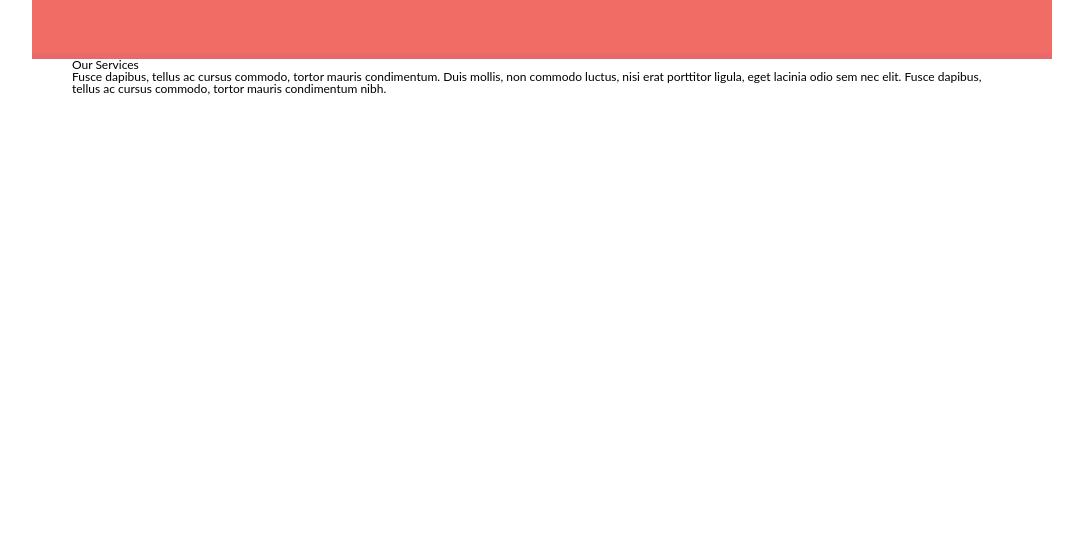
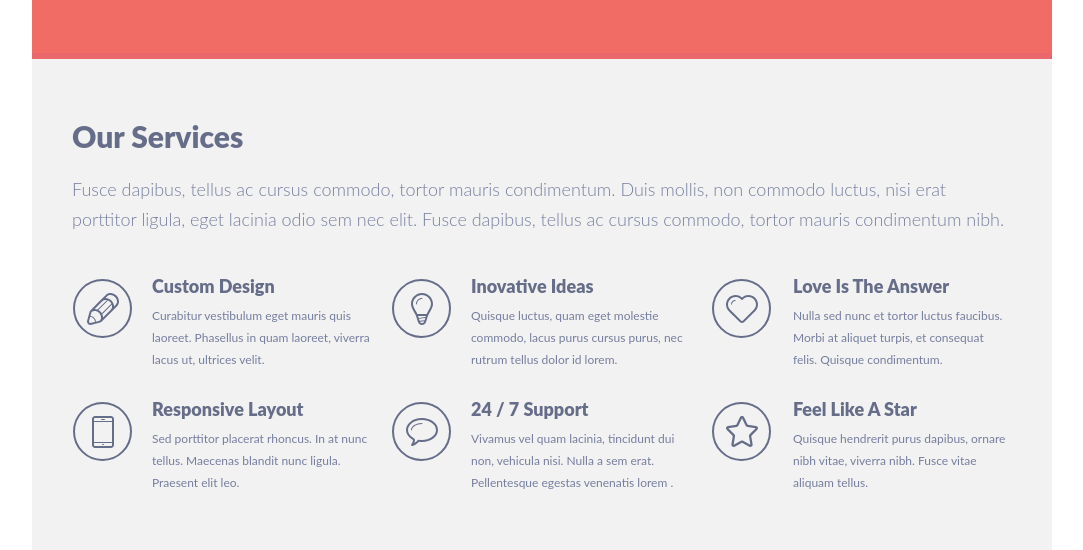
Before and after one commit to MetaVII/singolo, a plain HTML site: page singolo1.html in a window 1280 px wide. Shown: the part 636-1186 px from the top of the page, without its empty margins (98-1181 px from the left). Before the commit the page ends 800 px from the top, so only its background shows below. Drawn offline with nearby package versions, Linux system fonts and the light colour scheme.

Commit message:
feat: complete services

```diff
--- a/singolo1.css
+++ b/singolo1.css
@@ -82,6 +82,11 @@ body {
   text-transform: uppercase;
 }
 
+.nav__separator {
+  color: #494e62;
+}
+
+.nav__point--active,
 .nav__point:hover {
   color: #f06c64;
 }
@@ -99,11 +104,12 @@ body {
 }
 
 .slider__arrow {
+  position: absolute;
+  top: 274px;
+
   display: inline-block;
-  position: absolute;
   width: 40px;
   height: 40px;
-  top: 274px;
 
   background-image: url(assets/img/arrow.svg);
   background-repeat: no-repeat;
@@ -206,3 +212,115 @@ body {
 
   background-color: #ea676b;
 }
+
+.services {
+  box-sizing: border-box;
+  height: 501px;
+  padding-top: 62px;
+
+  background-color: #f2f2f2;
+}
+
+.services__content {
+  height: 432px;
+}
+
+.services__header {
+  margin-bottom: 23px;
+
+  font-weight: 900;
+  font-size: 3rem;
+  color: #666d89;
+}
+
+.services__paragraph {
+  height: 60px;
+  margin-bottom: 45px;
+  overflow: hidden;
+
+  font-weight: 300;
+  font-size: 1.8rem;
+  line-height: 30px;
+  color: #767e9e;
+}
+
+.column-3 {
+  display: grid;
+
+  grid-auto-rows: 87px;
+  grid-column-gap: 19px;
+  grid-row-gap: 36px;
+  grid-template-columns: repeat(3, 300px);
+}
+
+.services__img-container {
+  display: inline-block;
+  flex-shrink: 0;
+  box-sizing: border-box;
+  width: 59px;
+  height: 59px;
+  margin-right: 20px;
+  margin-left: 1px;
+
+  background-repeat: no-repeat;
+  background-position: center;
+  border: 2px solid #666d89;
+  border-radius: 50%;
+}
+
+.services__img-container--pen {
+  background-image: url("assets/img/pen.svg");
+}
+
+.services__img-container--bulb {
+  background-image: url("assets/img/bulb.svg");
+}
+
+.services__img-container--heart {
+  margin-right: 22px;
+  margin-left: 2px;
+
+  background-image: url("assets/img/heart.svg");
+}
+
+.services__img-container--phone {
+  background-image: url("assets/img/phone.svg");
+}
+
+.services__img-container--bubble {
+  background-image: url("assets/img/bubble.svg");
+}
+
+.services__img-container--star {
+  margin-right: 22px;
+  margin-left: 2px;
+
+  background-image: url("assets/img/star.svg");
+}
+
+.services__tile {
+  display: flex;
+  overflow: hidden;
+}
+
+.services__tile-header {
+  margin-top: -2px;
+  margin-bottom: 10px;
+
+  font-weight: 900;
+  font-size: 18px;
+  color: #666d89;
+}
+
+.services__tile-text {
+  font-weight: 400;
+  font-size: 1.2rem;
+  line-height: 22px;
+  color: #767e9e;
+}
+
+.services-bottom {
+  height: 6px;
+
+  background-color: #ffffff;
+}
--- a/singolo1.html
+++ b/singolo1.html
@@ -26,17 +26,23 @@
             <nav>
               <ul class="nav__links">
                 <li>
-                  <a class="link nav__point" href="#">home</a>
+                  <a class="link nav__point nav__point--active" href="#"
+                    >home</a
+                  >
                 </li>
+                <span class="nav__separator">&#183</span>
                 <li>
                   <a class="link nav__point" href="#">services</a>
                 </li>
+                <span class="nav__separator">&#183</span>
                 <li>
                   <a class="link nav__point" href="#">portfolio</a>
                 </li>
+                <span class="nav__separator">&#183</span>
                 <li>
                   <a class="link nav__point" href="#">about</a>
                 </li>
+                <span class="nav__separator">&#183</span>
                 <li>
                   <a class="link nav__point" href="#">contact</a>
                 </li>
@@ -61,18 +67,99 @@
           </div>
           <div class="slider-bottom"></div>
         </section>
-        <div class="services">
-          <div class="wrapper">
-            <h2>Our Services</h2>
-            <p>
+        <section class="services">
+          <div class="wrapper services__content">
+            <h2 class="services__header">Our Services</h2>
+            <p class="services__paragraph">
               Fusce dapibus, tellus ac cursus commodo, tortor mauris
               condimentum. Duis mollis, non commodo luctus, nisi erat porttitor
               ligula, eget lacinia odio sem nec elit. Fusce dapibus, tellus ac
               cursus commodo, tortor mauris condimentum nibh.
             </p>
-            <div class="3-column"></div>
+            <ul class="column-3">
+              <li class="services__tile">
+                <span
+                  class="services__img-container services__img-container--pen"
+                >
+                </span>
+                <div>
+                  <h3 class="services__tile-header">Custom Design</h3>
+                  <span class="services__tile-text"
+                    >Curabitur vestibulum eget mauris quis laoreet. Phasellus in
+                    quam laoreet, viverra lacus ut, ultrices velit.</span
+                  >
+                </div>
+              </li>
+              <li class="services__tile">
+                <span
+                  class="services__img-container services__img-container--bulb"
+                >
+                </span>
+                <div>
+                  <h3 class="services__tile-header">Inovative Ideas</h3>
+                  <span class="services__tile-text"
+                    >Quisque luctus, quam eget molestie commodo, lacus purus
+                    cursus purus, nec rutrum tellus dolor id lorem.</span
+                  >
+                </div>
+              </li>
+              <li class="services__tile">
+                <span
+                  class="services__img-container services__img-container--heart"
+                >
+                </span>
+                <div>
+                  <h3 class="services__tile-header">Love Is The Answer</h3>
+                  <span class="services__tile-text"
+                    >Nulla sed nunc et tortor luctus faucibus. Morbi at aliquet
+                    turpis, et consequat felis. Quisque condimentum.</span
+                  >
+                </div>
+              </li>
+              <li class="services__tile">
+                <span
+                  class="services__img-container services__img-container--phone"
+                >
+                </span>
+                <div>
+                  <h3 class="services__tile-header">Responsive Layout</h3>
+                  <span class="services__tile-text"
+                    >Sed porttitor placerat rhoncus. In at nunc tellus. Maecenas
+                    blandit nunc ligula. Praesent elit leo.</span
+                  >
+                </div>
+              </li>
+              <li class="services__tile">
+                <span
+                  class="services__img-container services__img-container--bubble"
+                >
+                </span>
+                <div>
+                  <h3 class="services__tile-header">24 / 7 Support</h3>
+                  <span class="services__tile-text"
+                    >Vivamus vel quam lacinia, tincidunt dui non, vehicula nisi.
+                    Nulla a sem erat. Pellentesque egestas venenatis lorem
+                    .</span
+                  >
+                </div>
+              </li>
+              <li class="services__tile">
+                <span
+                  class="services__img-container services__img-container--star"
+                >
+                </span>
+                <div>
+                  <h3 class="services__tile-header">Feel Like A Star</h3>
+                  <span class="services__tile-text"
+                    >Quisque hendrerit purus dapibus, ornare nibh vitae, viverra
+                    nibh. Fusce vitae aliquam tellus.</span
+                  >
+                </div>
+              </li>
+            </ul>
           </div>
-        </div>
+          <div class="services-bottom"></div>
+        </section>
       </main>
     </div>
   </body>
```
Also changed, not shown: assets/img/bubble.svg (added), assets/img/bulb.svg (added), assets/img/heart.svg (added), assets/img/pen.svg (added), assets/img/phone.svg (added), assets/img/star.svg (added).
